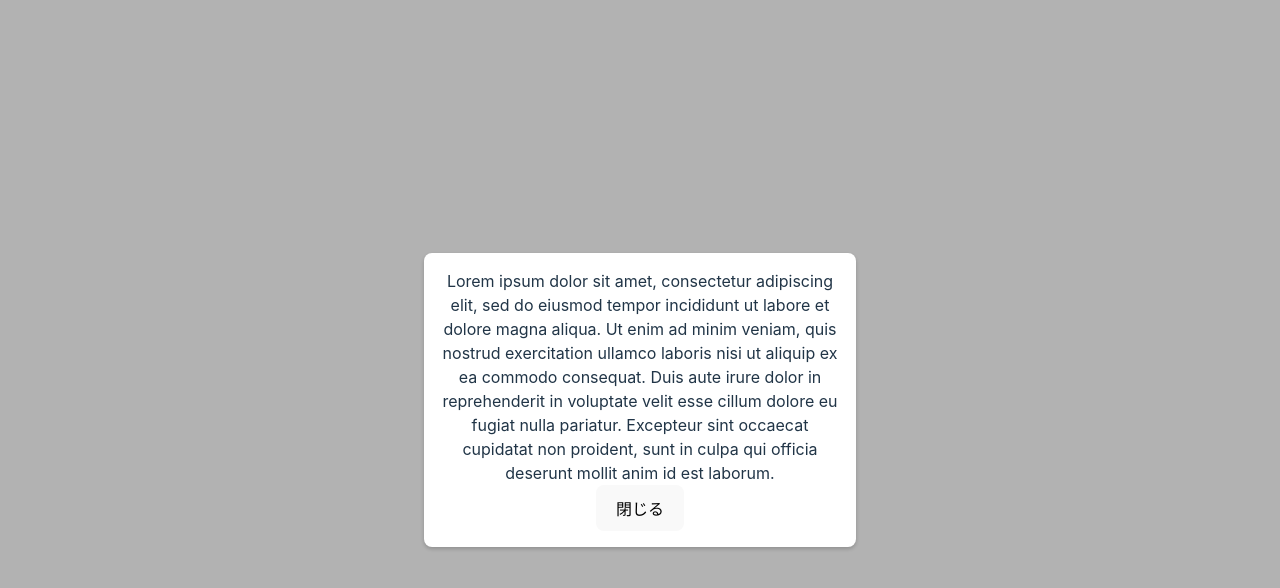
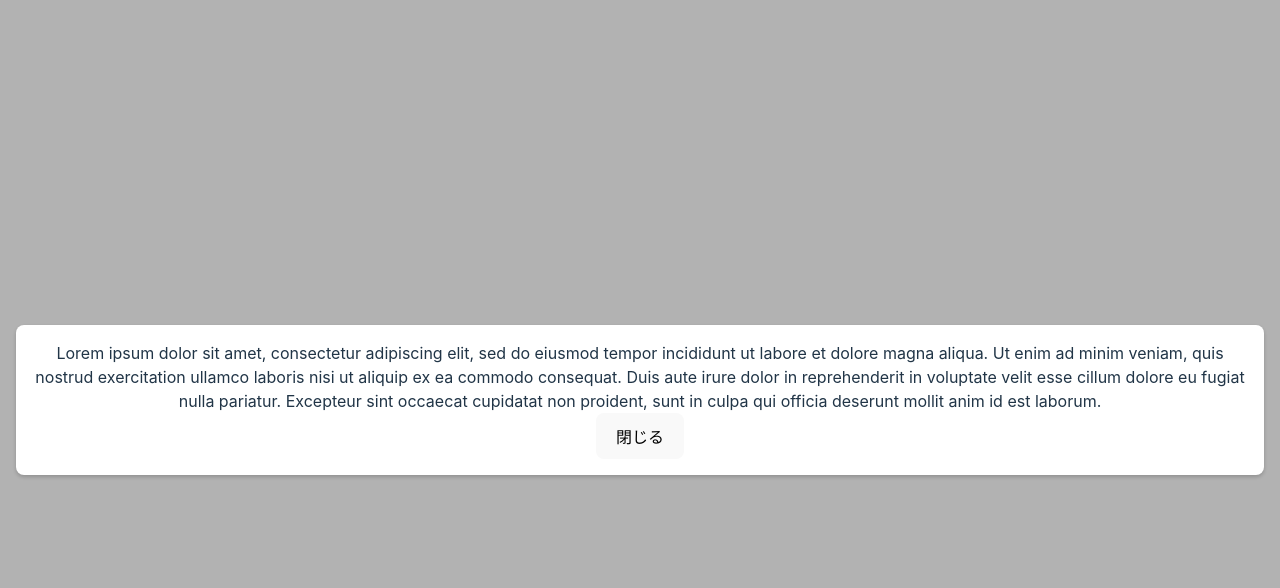
Before and after one commit to takahiro3ya/stories, a React (Vite) app: page / in a window 1280 px wide. Both pictures are taken after a click on the button "モーダルを開く". Shown: the top 588 px of the page. Built offline with nearby package versions, Linux system fonts and the light colour scheme.

Commit message:
tmp commit - Modal and Button

```diff
--- a/src/App.tsx
+++ b/src/App.tsx
@@ -1,4 +1,4 @@
-// import { useState } from "react";
+import { useState } from "react";
 
 // import reactLogo from "./assets/react.svg";
 import "./App.css";
@@ -6,10 +6,12 @@ import { Modal } from "./stories/UI/modal/Modal";
 
 function App() {
   // const [count, setCount] = useState(0);
+  const [open, setOpen] = useState(false);
 
   return (
     <div className="App">
-      <Modal>
+      <button onClick={() => setOpen(true)}>モーダルを開く</button>
+      <Modal open={open} setOpen={setOpen}>
         Lorem ipsum dolor sit amet, consectetur adipiscing elit, sed do eiusmod tempor incididunt ut
         labore et dolore magna aliqua. Ut enim ad minim veniam, quis nostrud exercitation ullamco
         laboris nisi ut aliquip ex ea commodo consequat. Duis aute irure dolor in reprehenderit in
--- a/src/stories/UI/modal/Modal.tsx
+++ b/src/stories/UI/modal/Modal.tsx
@@ -1,5 +1,5 @@
 /** @jsxImportSource @emotion/react */
-import { useState, MouseEvent, FC } from "react";
+import { MouseEvent, FC } from "react";
 
 import { css } from "@emotion/react";
 
@@ -8,10 +8,8 @@ import { Fade } from "../animations/fade/Fade";
 import { useMountTransition } from "@/hooks/useMountTransition";
 
 const transitionMs = 150;
-console.log("for empty commit");
 
-const styles = {
-  overlay: css`
+const overlay = css`
   position: fixed;
   top: 0;
   left: 0;
@@ -21,30 +19,31 @@ const styles = {
   display: flex;
   justify-content: center;
   align-items: center;
-  `,
-  modal: css`
+  z-index: 10000;
+`;
+
+const modal = (maxWidth?: string) => css`
   margin: 0 16px;
   padding: 16px;
   width: 100%;
-    max-width: var(--max-width);
+  max-width: ${maxWidth};
   background-color: #fff;
   border-radius: 8px;
   box-shadow: 0 2px 4px rgba(0, 0, 0, 0.2);
-  `,
-};
+`;
 
 type Props = {
   children: React.ReactNode;
-  maxWidth?: number;
+  open: boolean;
+  setOpen: React.Dispatch<React.SetStateAction<boolean>>;
+  /**
+   * If no set, width: 100%;
+   */
+  maxWidth?: "240px" | "360px" | "480px" | "600px";
 };
 
-export const Modal: FC<Props> = ({ children, maxWidth = 400 }) => {
-  const [open, setOpen] = useState(false);
+export const Modal: FC<Props> = ({ children, open, setOpen, maxWidth }) => {
   const { hasTransitionedIn } = useMountTransition(open, transitionMs);
-
-  const handleOpen = () => {
-    setOpen(true);
-  };
 
   const handleClose = () => {
     setOpen(false);
@@ -55,16 +54,11 @@ export const Modal: FC<Props> = ({ children, maxWidth = 400 }) => {
   };
 
   return (
-    <div>
-      <button onClick={handleOpen}>モーダルを開く</button>
+    <>
       {(open || hasTransitionedIn) && (
         <Fade open={open} transitionMs={transitionMs}>
-          <div css={styles.overlay} onClick={handleClose}>
-            <div
-              css={styles.modal}
-              style={{ ["--max-width" as any]: `${maxWidth}px` }}
-              onClick={handleContentClick}
-            >
+          <div css={overlay} onClick={handleClose}>
+            <div css={modal(maxWidth)} onClick={handleContentClick}>
               {children}
               <div>
                 <button onClick={handleClose}>閉じる</button>
@@ -73,6 +67,6 @@ export const Modal: FC<Props> = ({ children, maxWidth = 400 }) => {
           </div>
         </Fade>
       )}
-    </div>
+    </>
   );
 };
```
Also changed, not shown: src/stories/UI/button/button/Button.tsx (added, +30 -0 lines), src/utils/mediaQueries.ts (added, +40 -0 lines), .eslintrc.cjs, 1 other file (tests, documents, lock files or other folders). Lines whose indentation alone changed are shown as unchanged.
